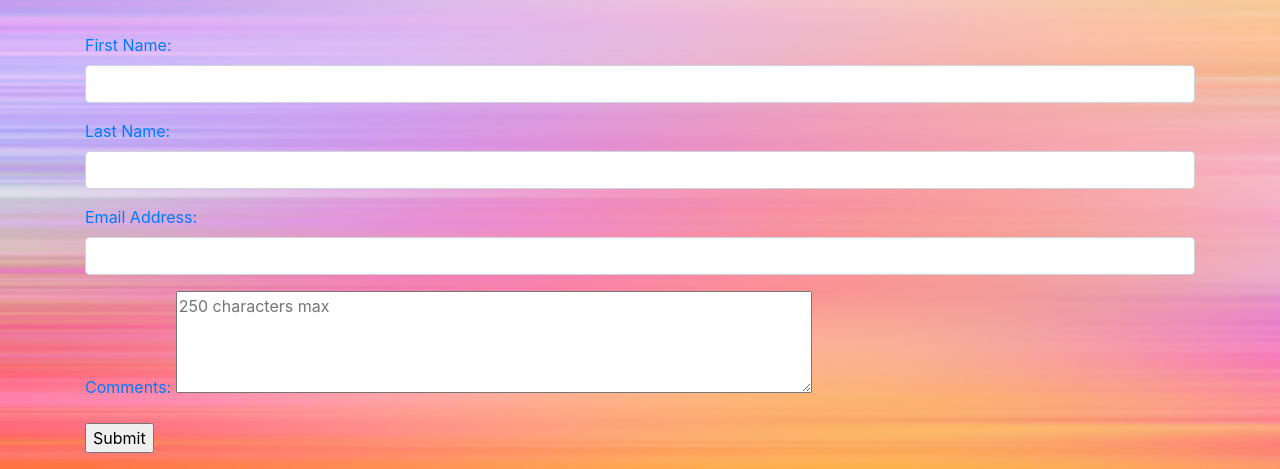
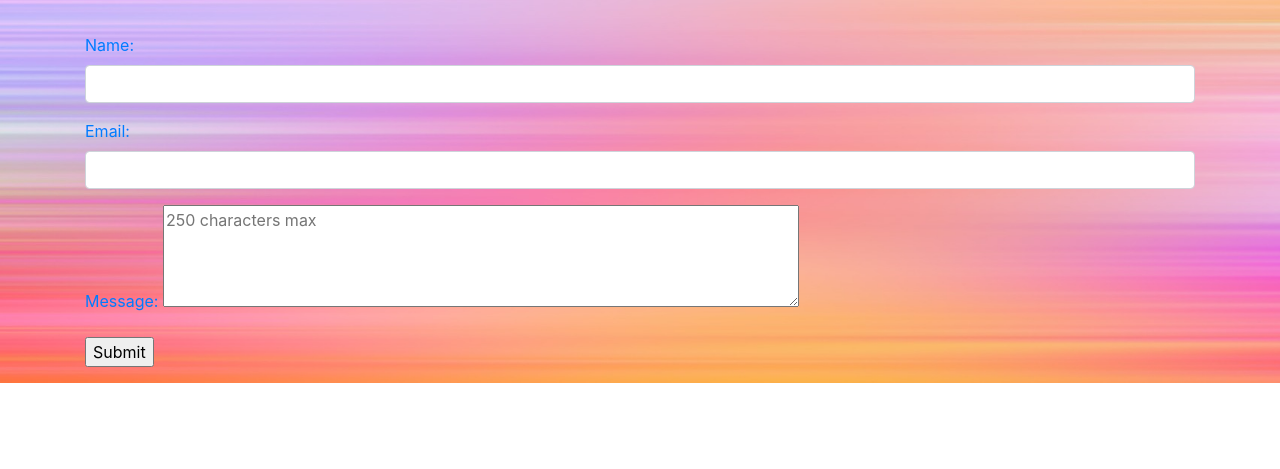
Before and after one commit to sharonromero/my-pwp-sharon-romero, a PHP site: page / in a window 1280 px wide. Shown: the part 578-1047 px from the top of the page. After the commit the page ends 961 px from the top, so only its background shows below. Run offline with PHP 8.4, Linux system fonts and the light colour scheme; some libraries are stand-ins or nearby versions.

Commit message:
Change labels on form

```diff
--- a/public_html/index.php
+++ b/public_html/index.php
@@ -11,7 +11,7 @@
 		integrity="sha384-MCw98/SFnGE8fJT3GXwEOngsV7Zt27NXFoaoApmYm81iuXoPkFOJwJ8ERdknLPMO" crossorigin="anonymous">
 
 			<!--jQuery files for Bootstrap-->
-		<script src="https://code.jquery.com/jquery-3.3.1.min.js" integrity="sha384-q8i/X+965DzO0rT7abK41JStQIAqVgRVzpbzo5smXKp4YfRvH+8abtTE1Pi6jizo" crossorigin="anonymous"></script>
+		<script src="https://code.jquery.com/jquery-3.3.1.min.js" crossorigin="anonymous"></script>
 		<script src="https://cdnjs.cloudflare.com/ajax/libs/popper.js/1.14.3/umd/popper.min.js" integrity="sha384-ZMP7rVo3mIykV+2+9J3UJ46jBk0WLaUAdn689aCwoqbBJiSnjAK/l8WvCWPIPm49" crossorigin="anonymous"></script>
 		<script src="https://stackpath.bootstrapcdn.com/bootstrap/4.1.3/js/bootstrap.min.js" integrity="sha384-ChfqqxuZUCnJSK3+MXmPNIyE6ZbWh2IMqE241rYiqJxyMiZ6OW/JmZQ5stwEULTy" crossorigin="anonymous"></script>
 
@@ -83,22 +83,17 @@
 
 			<form id="pwp-form" action="php/mailer.php" method="post">
 			<div class="form-group text-primary">
-				<label for="firstname">First Name:</label>
-				<input type="text" class="form-control" id="firstname">
+				<label for="name">Name:</label>
+				<input type="text" name="pwp-form" class="form-control" id="name">
 			</div>
 
 			<div class="form-group text-primary">
-				<label for="lastname">Last Name:</label>
-				<input type="text" class="form-control" id="lastname">
-			</div>
-
-			<div class="form-group text-primary">
-				<label for="emailaddress">Email Address:</label>
+				<label for="emailaddress">Email:</label>
 				<input type="email" class="form-control" id="emailaddress">
 			</div>
 
 			<div class="form-group text-primary">
-				<label for="comments">Comments:</label>
+				<label for="comments">Message:</label>
 				<textarea name="comments" rows="4" cols="60" maxlength="250" placeholder="250 characters max"
 							 id="comments"></textarea>
 			</div>
--- a/public_html/javascript/form-validate.js
+++ b/public_html/javascript/form-validate.js
@@ -14,7 +14,7 @@ $(document).ready(function(){
 	 **/
 
 	/* begin validate function here */
-	$("pwp-form").validate({
+	$("#pwp-form").validate({
 
 		// setup handling of form errors
 		debug: true,
--- a/public_html/php/mailer.php
+++ b/public_html/php/mailer.php
@@ -19,10 +19,10 @@ require_once("mail-config.php");
 $recaptcha = new \ReCaptcha\ReCaptcha($secret);
 $resp = $recaptcha->verify($_POST["g-recaptcha-response"], $_SERVER["REMOTE_ADDR"]);
 
-try{
+try {
 
 		//if there's a reCAPTCHA error, throw an exception
-	if(!$resp->isSuccess()) {
+	if (!$resp->isSuccess()) {
 		throw(new Exception("reCAPTCHA error!"));
 	}
 	/**
@@ -32,7 +32,6 @@ try{
 	 **/
 	$name = filter_input(INPUT_POST, "name", FILTER_SANITIZE_STRING, FILTER_FLAG_NO_ENCODE_QUOTES);
 	$email = filter_input(INPUT_POST, "email", FILTER_SANITIZE_EMAIL);
-	$subject = filter_input(INPUT_POST, "subject", FILTER_SANITIZE_STRING, FILTER_FLAG_NO_ENCODE_QUOTES);
 	$message = filter_input(INPUT_POST, "message", FILTER_SANITIZE_STRING, FILTER_FLAG_NO_ENCODE_QUOTES);
 	// create Swift message
 	$swiftMessage = new Swift_Message();
```
